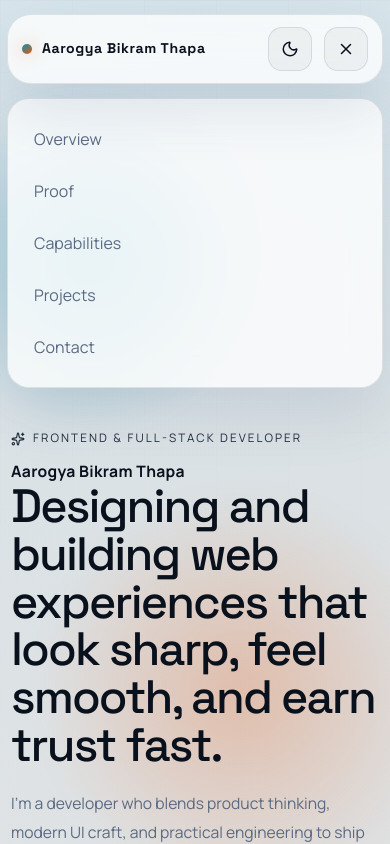
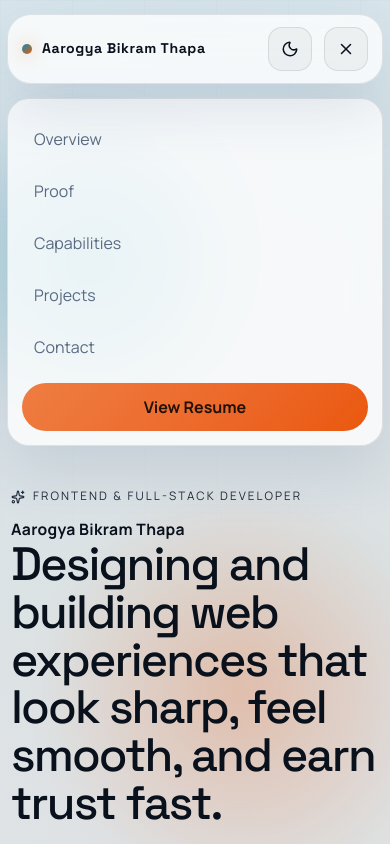
Before and after one commit to aar0gya/myportfolio, a React (Vite) app: page / in a window 390 px wide. Both pictures are taken after a click on the button 346 px from the left and 49 px from the top of the page. Shown: the top 844 px of the page. Built offline with nearby package versions, Linux system fonts and the light colour scheme.

Commit message:
Updated mobile responsiveness

```diff
--- a/src/index.css
+++ b/src/index.css
@@ -306,6 +306,20 @@
   border-radius: 16px;
   color: var(--muted);
   transition: background-color 180ms ease, color 180ms ease;
+}
+
+.mobile-resume {
+  display: inline-flex;
+  align-items: center;
+  justify-content: center;
+  width: 100%;
+  min-height: 48px;
+  margin-top: 10px;
+  padding: 0 16px;
+  border-radius: 999px;
+  background: linear-gradient(135deg, color-mix(in srgb, var(--primary) 78%, white), var(--primary));
+  color: #1f1208;
+  font-weight: 700;
 }
 
 .mobile-link:hover {
--- a/src/pages/Home.jsx
+++ b/src/pages/Home.jsx
@@ -226,6 +226,19 @@ export const Home = () => {
     window.localStorage.setItem("portfolio-theme", nextTheme);
   };
 
+  const handleMobileNavigation = (event, href) => {
+    event.preventDefault();
+    setMenuOpen(false);
+    document.body.style.overflow = "";
+
+    window.requestAnimationFrame(() => {
+      window.requestAnimationFrame(() => {
+        const target = document.querySelector(href);
+        target?.scrollIntoView({ behavior: "smooth", block: "start" });
+      });
+    });
+  };
+
   return (
     <div className="portfolio-shell">
       <div className="ambient ambient-one" aria-hidden="true" />
@@ -277,10 +290,24 @@ export const Home = () => {
       {menuOpen && (
         <div className="mobile-panel">
           {navigation.map((item) => (
-            <a key={item.href} href={item.href} className="mobile-link" onClick={() => setMenuOpen(false)}>
+            <a
+              key={item.href}
+              href={item.href}
+              className="mobile-link"
+              onClick={(event) => handleMobileNavigation(event, item.href)}
+            >
               {item.label}
             </a>
           ))}
+          <a
+            className="mobile-resume"
+            href="/resume.pdf"
+            target="_blank"
+            rel="noreferrer"
+            onClick={() => setMenuOpen(false)}
+          >
+            View Resume
+          </a>
         </div>
       )}
 
```
